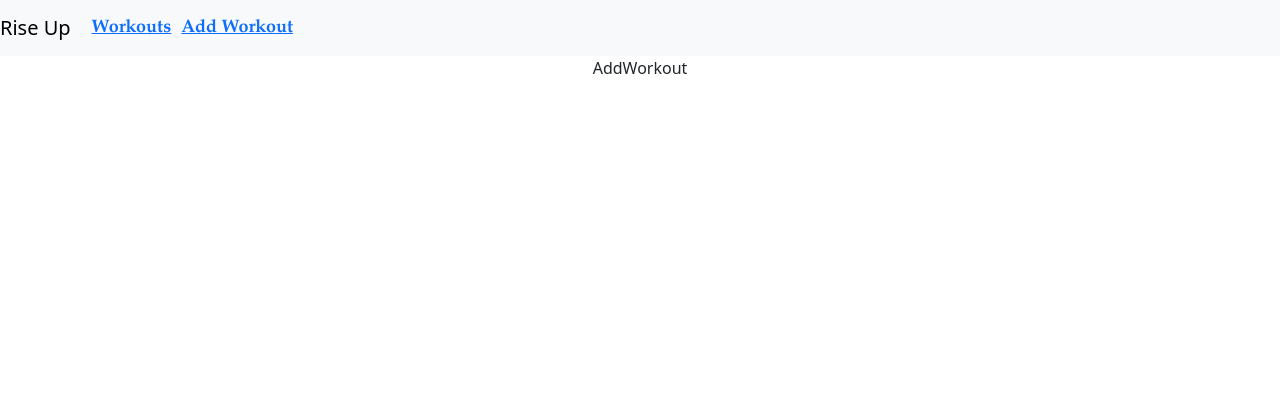
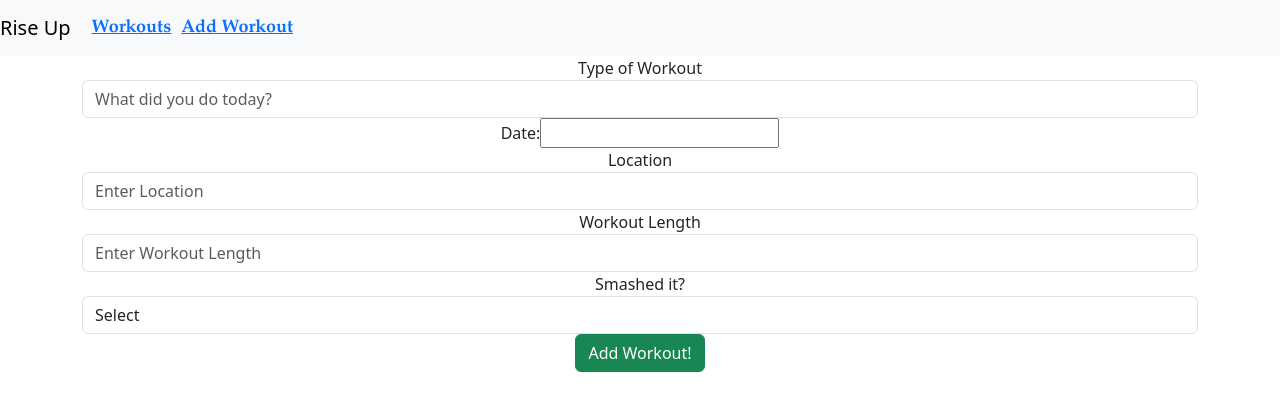
Before and after one commit to tiffchannn/fullstack-project, a React (Create React App) app in the folder intsureview_fe/: page /addWorkout in a window 1280 px wide. Shown: the top 410 px of the page. Built offline with nearby package versions, Linux system fonts and the light colour scheme.

Commit message:
Working on form submission

```diff
--- a/intsureview_fe/src/App.css
+++ b/intsureview_fe/src/App.css
@@ -44,3 +44,10 @@
   font-size: 18px;
   font-weight: 600;
 }
+
+.workouts-card-info {
+  display: flex;
+  flex-direction: row;
+  margin: 5px;
+  padding: 2px;
+}
--- a/intsureview_fe/src/App.js
+++ b/intsureview_fe/src/App.js
@@ -4,6 +4,7 @@ import UpdateWorkout from './components/UpdateWorkout';
 import Main from './views/Main';
 import Home from './components/Home';
 import AddWorkout from './components/AddWorkout';
+import WorkoutDetail from './components/WorkoutDetail';
 import { BrowserRouter, Router, Route, Routes } from 'react-router-dom';
 import './App.css';
 
@@ -14,6 +15,7 @@ function App() {
         <Header />
         <Routes>
           <Route path="/" element={<Home />} />
+          <Route path="/workoutDetail" element={<WorkoutDetail />} />
           <Route path="/addWorkout" element={<AddWorkout />} />
         </Routes>
       </BrowserRouter>
--- a/intsureview_fe/src/components/AddWorkout.jsx
+++ b/intsureview_fe/src/components/AddWorkout.jsx
@@ -1,5 +1,10 @@
-import React from "react";
+import React, { useState } from "react";
+import WorkoutForm from "./WorkoutForm";
 
 export default function AddWorkout() {
-  return <div>AddWorkout</div>;
+  return (
+    <>
+      <WorkoutForm />
+    </>
+  );
 }
--- a/intsureview_fe/src/components/Header.jsx
+++ b/intsureview_fe/src/components/Header.jsx
@@ -9,7 +9,7 @@ export default function Header() {
         <Navbar.Brand to="/">Rise Up</Navbar.Brand>
         <Navbar.Toggle aria-controls="basic-navbar-nav" />
         <Nav className="mr-auto">
-          <NavLink className="workouts-header" to="/">
+          <NavLink className="workouts-header" to="/workoutDetail">
             Workouts
           </NavLink>
           <NavLink className="add-workout-header" to="/addWorkout">
--- a/intsureview_fe/src/components/Home.jsx
+++ b/intsureview_fe/src/components/Home.jsx
@@ -2,31 +2,5 @@ import React, { useState, useEffect } from "react";
 import axios from "axios";
 
 export default function Home() {
-  const [workouts, setWorkouts] = useState([]);
-
-  const getWorkouts = async () => {
-    const response = await axios.get("http://localhost:8000/api/workouts");
-    setWorkouts(response.data);
-  };
-
-  useEffect(() => {
-    getWorkouts();
-  }, []);
-
-  return (
-    <div>
-      <h1>Workouts</h1>
-      <div>
-        {workouts.map((workout, index) => (
-          <div>
-            <p key={index}>Type: {workout.type}</p>
-            <p key={index}>Completed? {workout.completed}</p>
-            <p key={index}>Date: {workout.date}</p>
-            <p key={index}>Location: {workout.location}</p>
-            <p key={index}>Workout Length: {workout.workout_length}</p>
-          </div>
-        ))}
-      </div>
-    </div>
-  );
+  return <h1>Let's Rise Up!</h1>;
 }
--- a/intsureview_fe/src/components/WorkoutDetail.jsx
+++ b/intsureview_fe/src/components/WorkoutDetail.jsx
@@ -0,0 +1,55 @@
+import React, { useState, useEffect } from "react";
+import axios from "axios";
+import Button from "react-bootstrap/Button";
+import Card from "react-bootstrap/Card";
+
+export default function WorkoutDetail() {
+  const [workouts, setWorkouts] = useState([]);
+
+  const getWorkouts = async () => {
+    // const response = await axios.get("http://localhost:8000/api/workouts");
+    const response = await axios.get("http://localhost:8000/api");
+    setWorkouts(response.data);
+  };
+
+  useEffect(() => {
+    getWorkouts();
+  }, []);
+
+  return (
+    <>
+      <h1>Workouts</h1>
+      <div className="workouts-card-info">
+        {workouts.map((workout, index) => (
+          <Card className="m-2 rounded shadow-lg" style={{ width: "18rem" }}>
+            <Card.Body>
+              <Card.Title>{workout.type}</Card.Title>
+              <Card.Subtitle className="mb-2 text-muted">
+                {workout.location}
+              </Card.Subtitle>
+              <Card.Subtitle className="mb-2 text-muted">
+                {workout.date}
+              </Card.Subtitle>
+              <Card.Text>{workout.completed}</Card.Text>
+              <Card.Text>{workout.workout_length}</Card.Text>
+            </Card.Body>
+          </Card>
+        ))}
+      </div>
+    </>
+  );
+}
+
+{
+  /* <Card style={{ width: '18rem' }}>
+<Card.Img variant="top" src="holder.js/100px180" />
+<Card.Body>
+  <Card.Title>{workout.type}</Card.Title>
+  <Card.Subtitle className="mb-2 text-muted">{workout.location}</Card.Subtitle>
+  <Card.Subtitle className="mb-2 text-muted">{workout.date}</Card.Subtitle>
+  <Card.Text>{workout.completed}</Card.Text>
+  <Card.Text>{workout.workout_length}</Card.Text>
+  <Button variant="primary">Go somewhere</Button>
+</Card.Body>
+</Card> */
+}
--- a/intsureview_fe/src/components/WorkoutForm.jsx
+++ b/intsureview_fe/src/components/WorkoutForm.jsx
@@ -1,48 +1,88 @@
 import React, { useState } from "react";
+import { navigate } from "@reach/router";
 import axios from "axios";
 import DatePicker from "react-datepicker";
 import "react-datepicker/dist/react-datepicker.css";
-// import { navigate } from "@reach/router";
+
+// TODO
+/*
+  [] Validate one input
+  [] Fix date format - not saving the selected date
+  [] Navigate is redirecting to home page
+*/
 
 const WorkoutForm = (props) => {
-  const [date, setDate] = useState();
-  const [feeling, setFeeling] = useState(props.feeling);
-  const handleSubmit = (e) => {
-    e.preventDefault();
+  const [type, setType] = useState("");
+  const [date, setDate] = useState("");
+  const [location, setLocation] = useState("");
+  const [workoutLength, setWorkoutLength] = useState("");
+  const [completed, setCompleted] = useState("");
+  // const [errors, setErrors] = useState([]);
+
+  const AddWorkoutInfo = async () => {
+    let formField = new FormData();
+
+    formField.append("type", type);
+    formField.append("date", date);
+    formField.append("location", location);
+    formField.append("completed", completed);
+    formField.append("workout_length", workoutLength);
+
+    await axios({
+      method: "post",
+      url: "http://127.0.0.1:8000/api/",
+      data: formField,
+    }).then((response) => {
+      console.log(response.data);
+      navigate("/");
+    });
   };
 
   return (
     <div class="container">
-      <form>
+      {/* Workout Type */}
+      <div class="form-group">
+        <label for="workoutType">Type of Workout</label>
+        <input
+          type="text"
+          class="form-control"
+          placeholder="What did you do today?"
+          name="type"
+          value={type}
+          onChange={(e) => setType(e.target.value)}
+        />
+      </div>
+
       {/* Date */}
+      {/* Need to fix date format */}
       <div class="form-group">
         <label>Date:</label>
         <DatePicker
           closeOnScroll={true}
           selected={date}
+          dateFormat="yyyy-MM-dd"
           onChange={(d) => setDate(d)}
         />
-        </div>
-
-        {/* Workout Type */}
-        <div class="form-group">
-          <label for="workoutType">Type of Workout</label>
-          <input
-            type="workoutType"
+        {/* <input
+          type="text"
           class="form-control"
-            id="workoutType"
-            placeholder="What did you do today?"
-          />
+          placeholder="Use this format Year-Month-Day"
+          name="date"
+          value={date}
+          onChange={(e) => setDate(e.target.value)}
+        /> */}
       </div>
 
       {/* Location */}
       <div class="form-group">
         <label for="location">Location</label>
         <input
-            type="location"
+          type="text"
           class="form-control"
-            id="location"
-            placeholder="Location"
+          placeholder="Enter Location"
+          name="location"
+          value={location}
+          onChange={(e) => setLocation(e.target.value)}
         />
       </div>
 
@@ -50,10 +90,12 @@ const WorkoutForm = (props) => {
       <div class="form-group">
         <label for="location">Workout Length</label>
         <input
-            type="workout_length"
+          type="text"
           class="form-control"
-            id="workout_length"
-            placeholder="How long was your workout?"
+          placeholder="Enter Workout Length"
+          name="workoutLength"
+          value={workoutLength}
+          onChange={(e) => setWorkoutLength(e.target.value)}
         />
       </div>
 
@@ -61,20 +103,22 @@ const WorkoutForm = (props) => {
       <div className="form-group">
         <label> Smashed it? </label>
         <select
-            value={feeling}
+          value={completed}
           className="form-control"
-            onChange={(e) => setFeeling(e.target.value)}
+          onChange={(e) => setCompleted(e.target.value)}
         >
-            <option value="default">Yes</option>
+          <option value="default">Select</option>
+          <option value="Yes">Yes</option>
           <option value="No">No</option>
         </select>
       </div>
 
       {/* Submit Button */}
-        <button type="submit" class="btn btn-primary">
-          Log It
+      <button className="btn btn-success" onClick={AddWorkoutInfo}>
+        Add Workout!
       </button>
-      </form>
+
+      {/* {errors.map( (err, index) => <h3 className="errors" key={index}> {err}</h3>)} */}
     </div>
   );
 };
```
Lines whose indentation alone changed are shown as unchanged.
